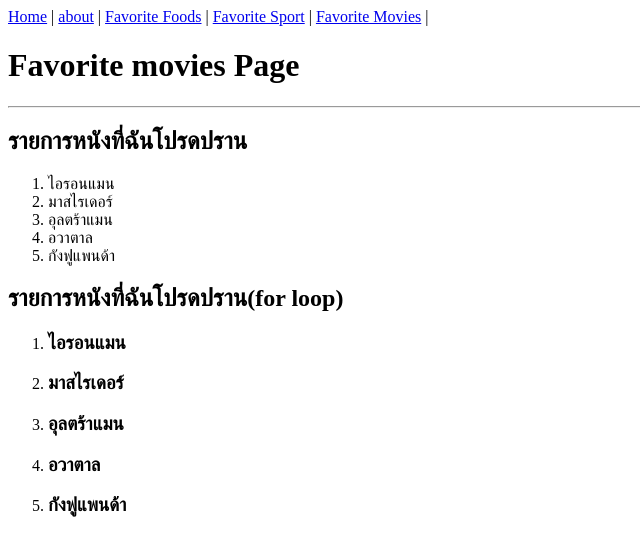
After one commit to std67122420313-rgb/flask-template-siwakon, a Flask app: page /favorite/movies in a window 1280 px wide. The commit adds this page. Shown: the top 556 px of the page, without its empty margins (0-640 px from the left). Run offline with Flask 3, Linux system fonts and the light colour scheme.

Commit message:
second commit

```diff
--- a/server.py
+++ b/server.py
@@ -28,3 +28,10 @@ def favorite_sports():
   title = 'Favorite sport Page'
   sports = ['ฟุตบอล','แบดมินตัน','บาสเกสบอล']
   return render_template('favorite_sport.html',title=title, sports=sports)
+
+
+@app.route('/favorite/movies')
+def favorite_movies():
+  title = 'Favorite movies Page'
+  movies = ['ไอรอนแมน','มาสไรเดอร์','อุลตร้าแมน','อวาตาล','กังฟูแพนด้า']
+  return render_template('favorite_movies.html',title=title, movies=movies)
--- /dev/null
+++ b/templates/favorite_movies.html
@@ -0,0 +1,24 @@
+{% extends 'layout.html' %}
+{% block title %}
+   {{title}}
+  {% endblock %}
+
+{%block content%}
+
+  <h1>{{ title }}</h1>
+  <hr>
+  <h2>รายการหนังที่ฉันโปรดปราน</h2>
+  <ol>
+    <li>{{ movies[0] }}</li>
+    <li>{{ movies[1] }}</li>
+    <li>{{ movies[2] }}</li>
+    <li>{{ movies[3] }}</li>
+    <li>{{ movies[4] }}</li>
+  </ol>
+  <h2>รายการหนังที่ฉันโปรดปราน(for loop)</h2>
+  <ol>
+   {% for movies in movies %}
+   <li><h3>{{  movies }}</h3></li>
+   {% endfor %}
+  </ol>
+  {% endblock %}
--- a/templates/layout.html
+++ b/templates/layout.html
@@ -15,6 +15,7 @@
   <a href="{{url_for('about')}}">about</a> |
   <a href="{{url_for('favorite_foods')}}">Favorite Foods</a> |
   <a href="{{url_for('favorite_sports')}}">Favorite Sport</a> |
+  <a href="{{url_for('favorite_movies')}}">Favorite Movies</a> |
 
 
   {% block content %}{% endblock %}
```
